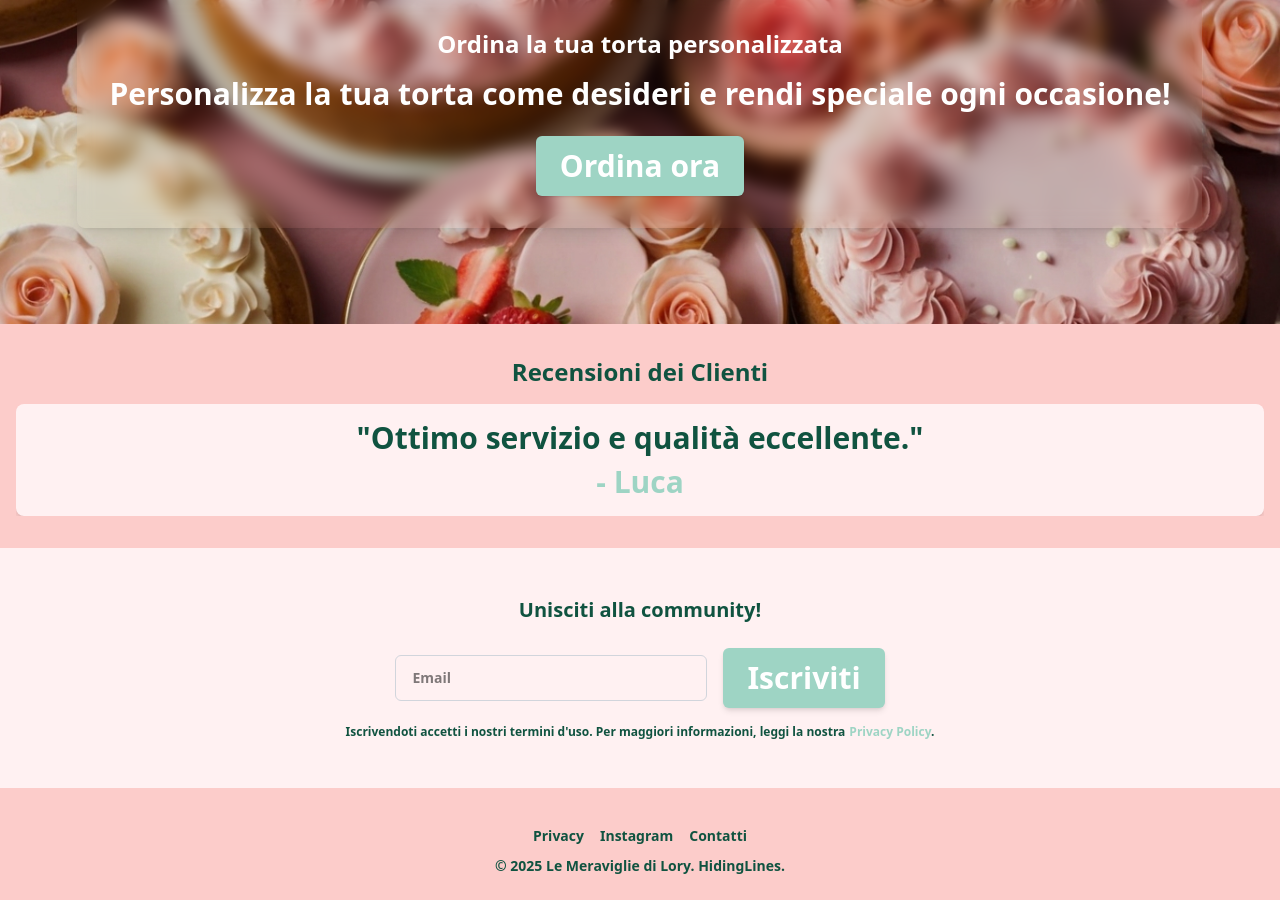
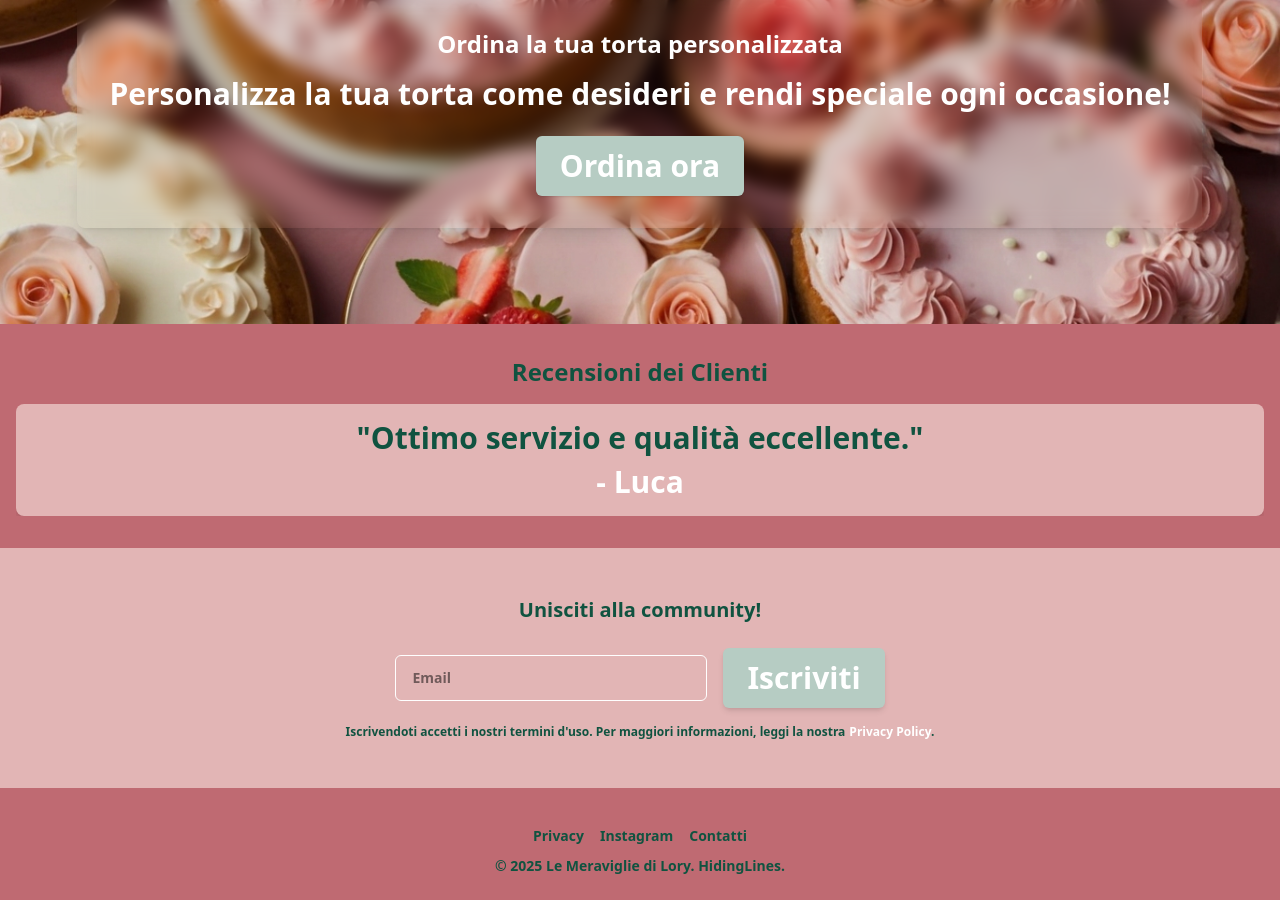
Before and after one commit to Iakonan/le-meraviglie-di-lory, a React (Vite) app in the folder frontend/: page / in a window 1280 px wide. Shown: the part 1160-2060 px from the top of the page. Built offline with nearby package versions, Linux system fonts and the light colour scheme.

Commit message:
sistemata palette colori.

```diff
--- a/frontend/src/App.css
+++ b/frontend/src/App.css
@@ -1,8 +1,9 @@
 @import "tailwindcss";
 
 @theme {
-    --color-primary-500: rgb(252, 204, 202);
-    --color-bgcontrast-500: rgb(255, 241, 242);
-    --color-secondary-500: rgb(158, 212, 196);
+    --color-primary-500: #bf6a72;
+    --color-bgcontrast-500: #e2b5b5;
+    --color-secondary-500: #b6ccc3;
     --color-text-500: rgb(16, 83, 64);
+    --color-yelloh-500: #fce2ae;
 }
--- a/frontend/src/components/Newsletter.jsx
+++ b/frontend/src/components/Newsletter.jsx
@@ -14,7 +14,7 @@ export default function Newsletter() {
         <input
           type="email"
           placeholder="Email"
-          className="text-sm w-full md:w-1/4 px-4 py-3 border border-gray-300 rounded-md focus:outline-none focus:ring-2 focus:ring-secondary-500"
+          className="text-sm w-full md:w-1/4 px-4 py-3 border border-white rounded-md focus:outline-none focus:ring-2 focus:ring-white"
           value={email}
           onChange={(e) => setEmail(e.target.value)}
         />
@@ -26,7 +26,7 @@ export default function Newsletter() {
       {/* Termini e Privacy */}
       <p className="text-text-500 text-xs mt-4">
         Iscrivendoti accetti i nostri termini d'uso. Per maggiori informazioni, leggi la nostra
-        <a href="/privacy-policy" target="_blank" className="text-secondary-500 ml-1 hover:underline">
+        <a href="/privacy-policy" target="_blank" className="text-white ml-1 hover:underline">
           Privacy Policy
         </a>.
       </p>
--- a/frontend/src/components/Reviews.jsx
+++ b/frontend/src/components/Reviews.jsx
@@ -38,7 +38,7 @@ export default function Reviews() {
           <SwiperSlide key={review.id}>
             <div className="p-4 bg-bgcontrast-500 rounded-lg shadow-md text-center">
               <p className="text-text-500">"{review.text}"</p>
-              <p className="mt-2 text-secondary-500 font-semibold">- {review.author}</p>
+              <p className="mt-2 text-white font-semibold">- {review.author}</p>
             </div>
           </SwiperSlide>
         ))}
```
